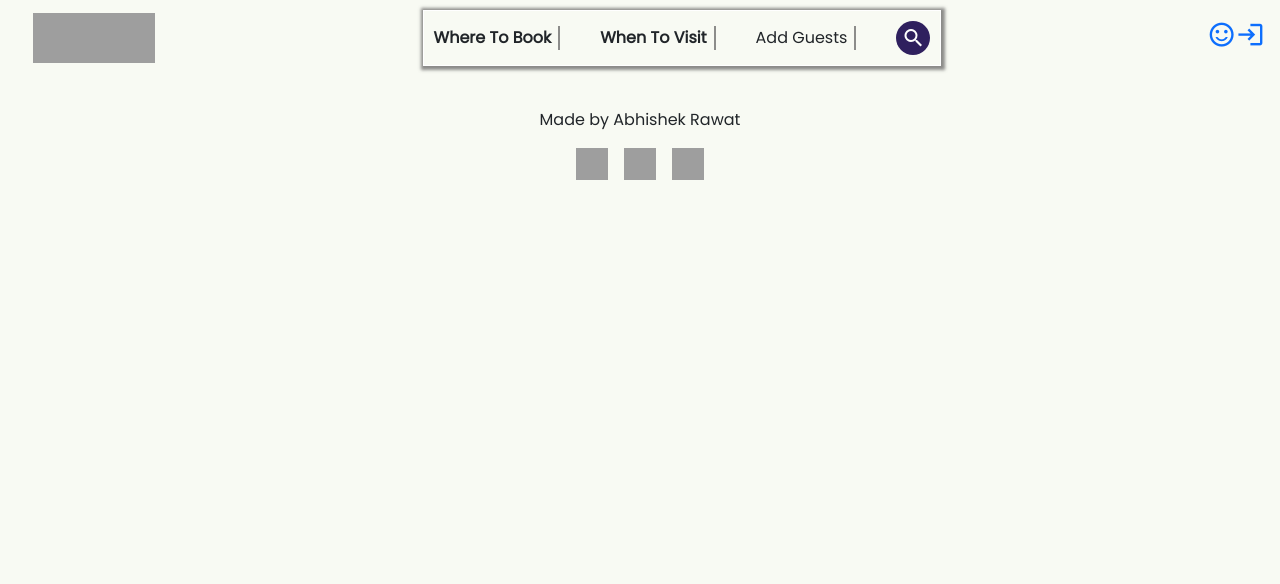
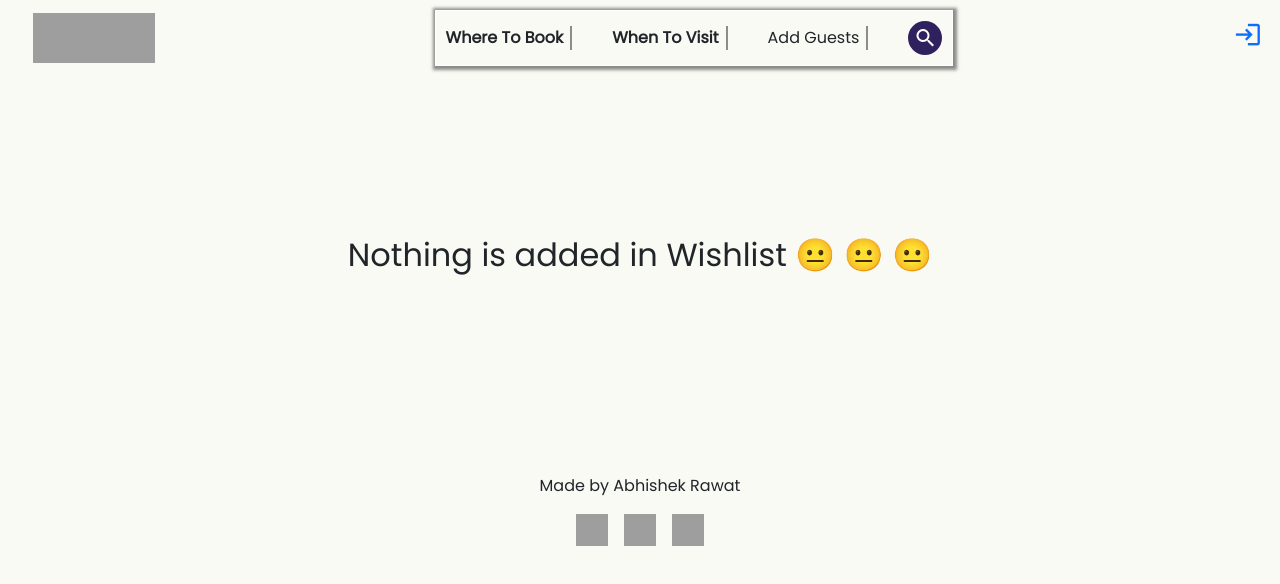
Before and after one commit to Abhirawat623/VTravel, a React (Create React App) app: page /wishlist in a window 1280 px wide. Shown: the top 584 px of the page. Built offline with nearby package versions, Linux system fonts and the light colour scheme; grey boxes are pictures that could not be loaded.

Commit message:
wishlist container added

```diff
--- a/src/components/Navbar/Navbar.jsx
+++ b/src/components/Navbar/Navbar.jsx
@@ -42,11 +42,11 @@ export const Navbar = () => {
 
           {accessToken ? (
             <div className="d-flex align-center gap-s icons">
-               <span className="nav-icon-heart">
+               <Link className="nav-icon-heart" to="/wishlist">
                     <span className="material-icons-outlined cursor-pointer ">
                       favorite
                     </span>
-                  </span>
+                  </Link>
               <span>
                 <Link
                   className="navbar-items  d-flex dir-row"
@@ -63,11 +63,6 @@ export const Navbar = () => {
             </div>
           ) : (
             <Link className="navbar-items  d-flex dir-row icons" to="/login">
-              <li className="nav-icon ">
-                <span className="material-icons-outlined cursor-pointer">
-                  sentiment_satisfied_alt
-                </span>
-              </li>
               <li className="nav-icon">
                 <span className="material-icons-outlined cursor-pointer ">
                   login
--- a/src/components/wishlist/wishlist.css
+++ b/src/components/wishlist/wishlist.css
@@ -0,0 +1,6 @@
+.nothing-wishlist{
+    display: flex;
+    justify-content: center;
+    align-items: center;
+    margin: 10rem;
+}
--- a/src/components/wishlist/wishlist.jsx
+++ b/src/components/wishlist/wishlist.jsx
@@ -1,10 +1,25 @@
 import { Fragment } from "react";
-import { Navbar,Footer} from "../index";
+import { Navbar,Footer,HotelCard} from "../index";
+import { useWishlist } from "../../context/index";
+import '../wishlist/wishlist.css'
+export const Wishlist =()=>{
 
-export const Wishlist =()=>{
+const {wishlist}=useWishlist();
+
+
     return(
         <Fragment>
           <Navbar/>
+   {wishlist.length>1 ? ( <main className="hotelcard-container">
+              {wishlist&&
+                wishlist.map((hotel) => (
+                  <HotelCard key={hotel._id} items={hotel} />
+                ))}
+            </main>):(
+              <div className="nothing-wishlist">
+                <h2>Nothing is added in Wishlist &#x1F610; &#x1F610; &#x1F610; </h2>
+              </div>
+            )}
 
 
 
```
